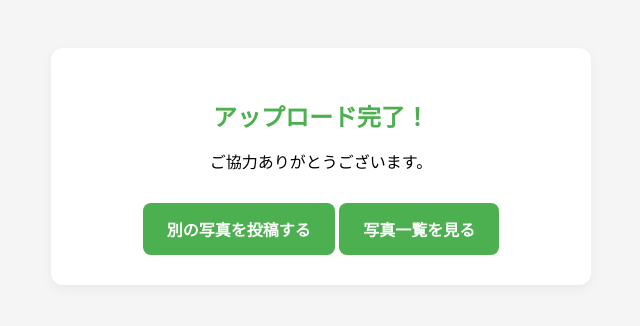
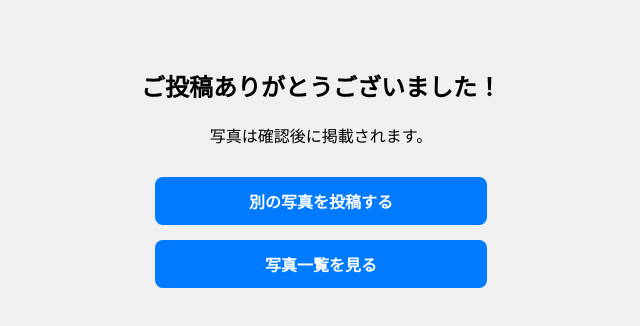
Before and after one commit to 1206162/photo-map-system, a website: page public/thanks.html in a window 1280 px wide. Shown: the whole page, without its empty margins (319-959 px from the left). Drawn offline with Linux system fonts and the light colour scheme.

Commit message:
“ボタン位置調整”

```diff
--- a/public/thanks.html
+++ b/public/thanks.html
@@ -3,59 +3,54 @@
 <head>
   <meta charset="UTF-8">
   <meta name="viewport" content="width=device-width, initial-scale=1.0">
-  <title>アップロード完了</title>
+  <title>ありがとうございました</title>
   <style>
     body {
       font-family: -apple-system, BlinkMacSystemFont, "Segoe UI", Roboto, sans-serif;
-      background: #f5f5f5;
+      background: #f0f0f0;
+      padding: 20px;
       text-align: center;
-      padding: 40px 20px;
-    }
-
-    .container {
-      max-width: 500px;
-      margin: auto;
-      background: white;
-      padding: 30px 20px;
-      border-radius: 12px;
-      box-shadow: 0 4px 12px rgba(0,0,0,0.05);
     }
 
     h2 {
-      color: #4CAF50;
-      margin-bottom: 15px;
+      margin-top: 40px;
+      font-size: 1.5em;
     }
 
-    p {
-      font-size: 16px;
-      margin-bottom: 30px;
+    .buttons {
+      margin-top: 30px;
+      display: flex;
+      flex-direction: column;
+      gap: 15px; /* ボタン間の隙間 */
+      align-items: center;
     }
 
-    .btn {
-      display: inline-block;
-      padding: 14px 24px;
+    .buttons a {
+      display: block;
+      width: 100%;
+      max-width: 300px;
+      padding: 12px 16px;
+      background: #007BFF;
+      color: white;
+      text-decoration: none;
+      border-radius: 8px;
       font-size: 16px;
-      color: white;
-      background-color: #4CAF50;
-      border: none;
-      border-radius: 8px;
-      text-decoration: none;
       font-weight: bold;
-      cursor: pointer;
     }
 
-    .btn:hover {
-      background-color: #45a049;
+    .buttons a:hover {
+      background: #0056b3;
     }
   </style>
 </head>
 <body>
 
-  <div class="container">
-    <h2>アップロード完了！</h2>
-    <p>ご協力ありがとうございます。</p>
-    <a href="/index.html" class="btn">別の写真を投稿する</a>
-    <a href="/map.html" class="btn">写真一覧を見る</a>
+  <h2>ご投稿ありがとうございました！</h2>
+  <p>写真は確認後に掲載されます。</p>
+
+  <div class="buttons">
+    <a href="/upload.html">別の写真を投稿する</a>
+    <a href="/map.html">写真一覧を見る</a>
   </div>
 
 </body>
```
Also changed, not shown: public/map.html (+2 -2 lines).
